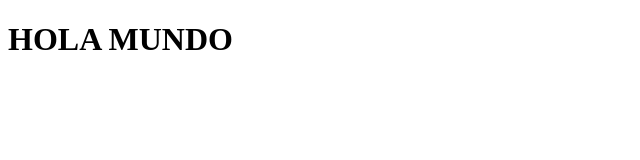
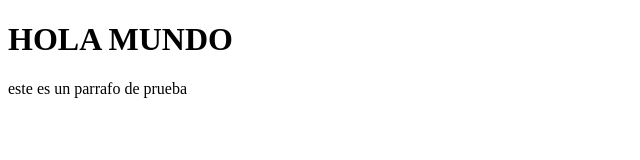
Before and after one commit to Madi9230/paginaGitPrueba, a plain HTML site: page index.html in a window 1280 px wide. Shown: the whole page, without its empty margins (0-640 px from the left). Drawn offline with Linux system fonts and the light colour scheme.

Commit message:
gregue un parrafo

```diff
--- a/index.html
+++ b/index.html
@@ -8,5 +8,6 @@
 </head>
 <body>
     <h1>HOLA MUNDO</h1>
+    <p>este es un parrafo de prueba</p>
 </body>
 </html>
```
